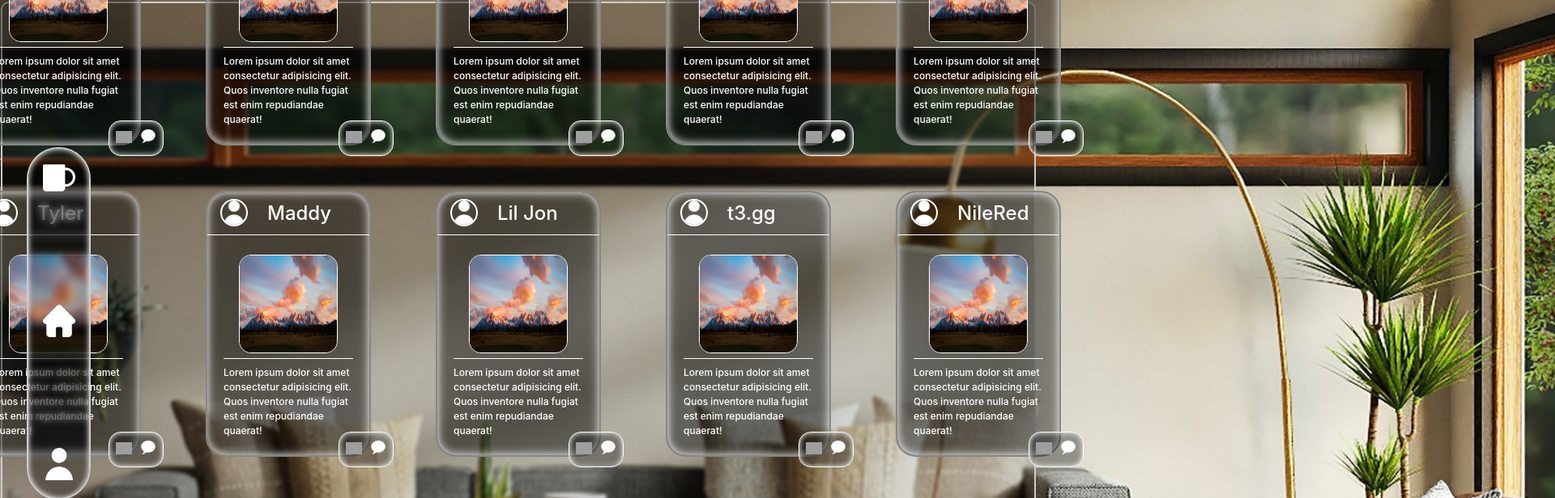
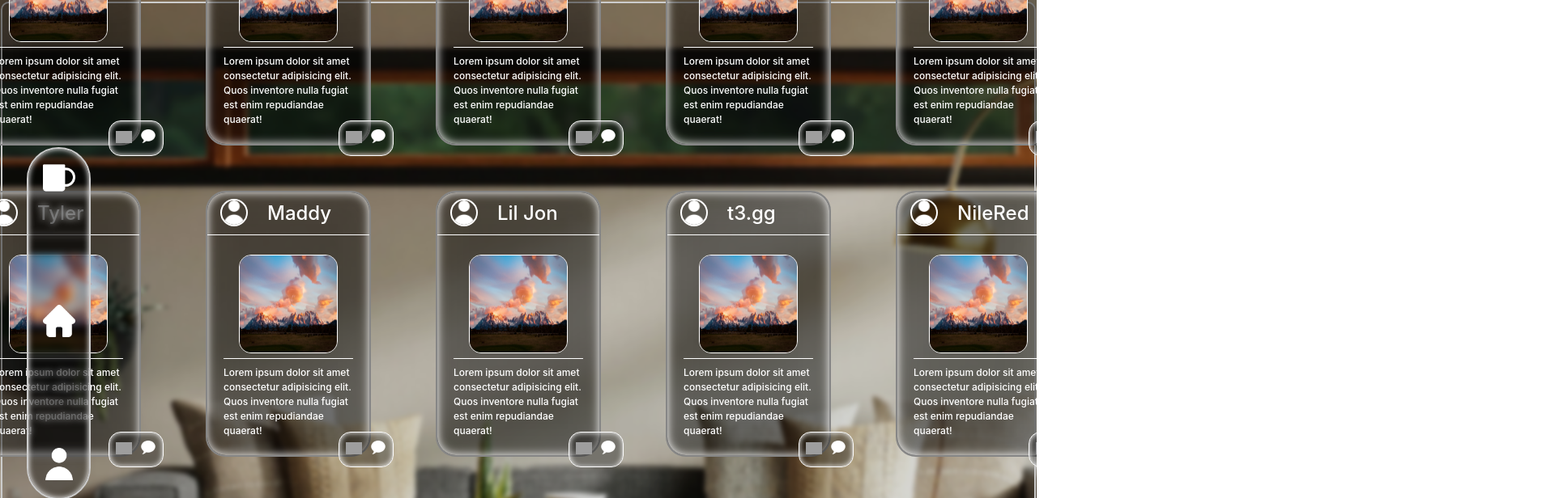
Before and after one commit to Atlessc/web54-spacial-design-idea, a React (Vite) app: page / in a window 1280 px wide. Shown: the top 616 px of the page at 81% size, 1920 px wide, since content can reach past the window. Built offline with nearby package versions, Linux system fonts and the light colour scheme; grey boxes are pictures that could not be loaded.

Commit message:
fixed the X and Y scrolling

```diff
--- a/src/App.css
+++ b/src/App.css
@@ -1,8 +1,9 @@
 #root {
-  width: 100%;
-  height: 100%;
-  margin: 0 auto;
+  position: relative;
+  width: 100vw;
+  height: 100vh;
   text-align: center;
+  overflow: hidden;
 }
 
 .app {
@@ -11,6 +12,7 @@
   align-items: center;
   justify-content: center;
   height: 100%;
+
 }
 
 .background-img {
@@ -23,8 +25,9 @@
   width: 200%;
   height: 200%;
   z-index: -999;
+  filter: blur(2px);
+  -webkit-filter: blur(2px);
 }
-
 
 .content {
   position: absolute;
```
